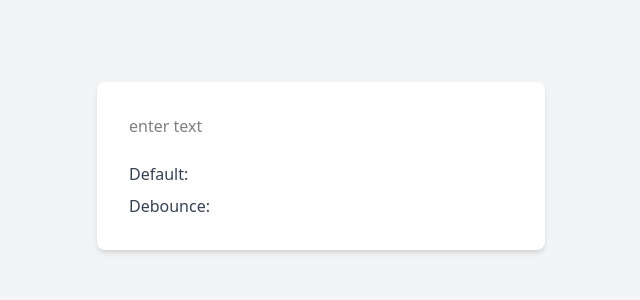
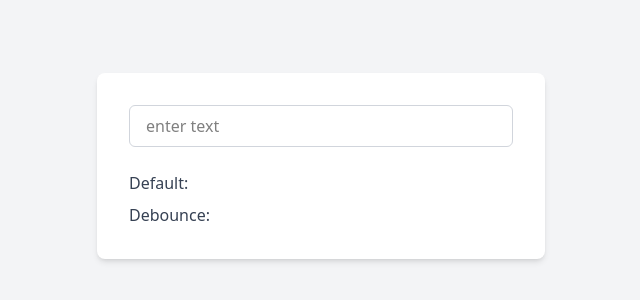
Before and after one commit to PraneethBunny123/All-App, a React (Vite) app: page / in a window 1280 px wide. Shown: the part 234-534 px from the top of the page, without its empty margins (319-959 px from the left). Built offline with nearby package versions, Linux system fonts and the light colour scheme.

Commit message:
Completed the full styling of the debounce

```diff
--- a/src/project-apps/Debounce/Debounce.jsx
+++ b/src/project-apps/Debounce/Debounce.jsx
@@ -26,6 +26,7 @@ export default function Debounce() {
                     type="text"
                     placeholder="enter text"
                     onChange={handleOnchange}
+                    className="w-full px-4 py-2 border border-gray-300 rounded-md focus:outline-none focus:ring-2 focus:ring-blue-500"
                 />
 
                 <div className="space-y-2">
```
